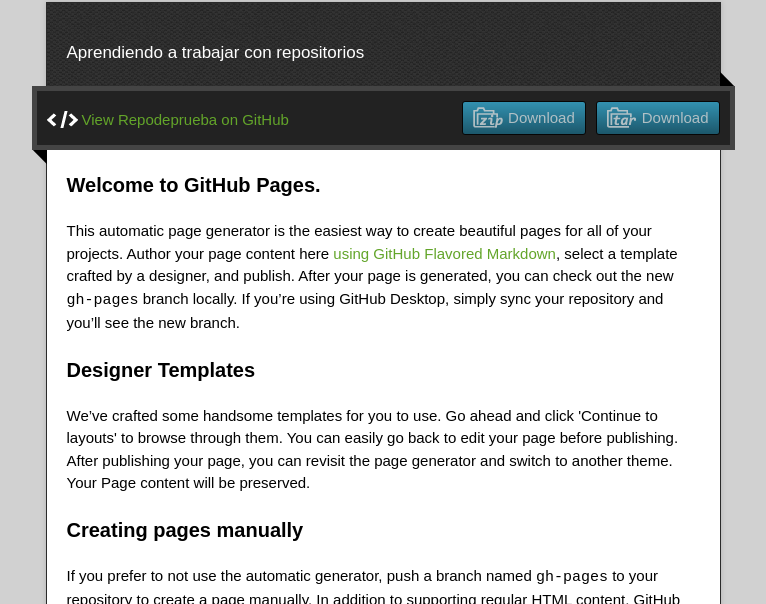
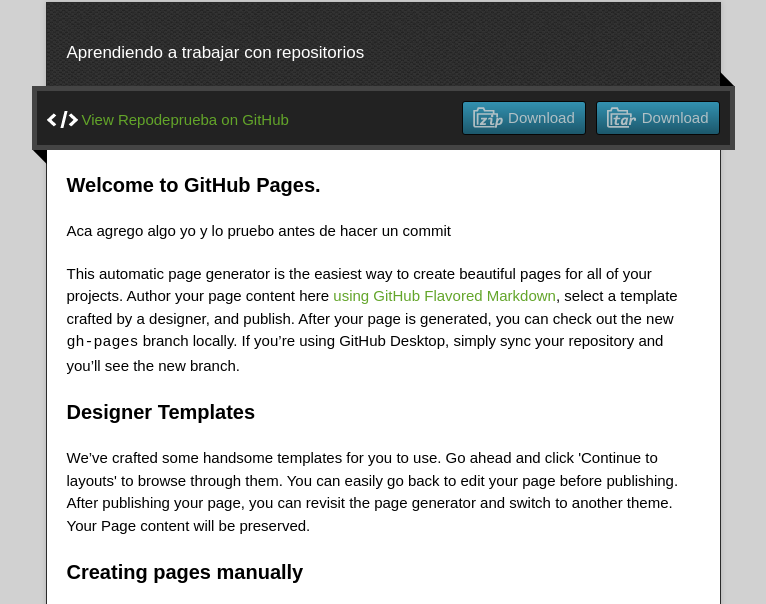
Before and after one commit to AlfredoPlath/RepoDePrueba, a plain HTML site: page index.html in a window 1280 px wide. Shown: the part 128-732 px from the top of the page, without its empty margins (257-1023 px from the left). Drawn offline with nearby package versions, Linux system fonts and the light colour scheme.

Commit message:
Agegando un texto de prueba en index.html

```diff
--- a/index.html
+++ b/index.html
@@ -38,7 +38,7 @@
         <article class="markdown-body">
           <h3>
 <a id="welcome-to-github-pages" class="anchor" href="#welcome-to-github-pages" aria-hidden="true"><span class="octicon octicon-link"></span></a>Welcome to GitHub Pages.</h3>
-
+<p>Aca agrego algo yo y lo pruebo antes de hacer un commit</p>
 <p>This automatic page generator is the easiest way to create beautiful pages for all of your projects. Author your page content here <a href="https://guides.github.com/features/mastering-markdown/">using GitHub Flavored Markdown</a>, select a template crafted by a designer, and publish. After your page is generated, you can check out the new <code>gh-pages</code> branch locally. If you’re using GitHub Desktop, simply sync your repository and you’ll see the new branch.</p>
 
 <h3>
```
